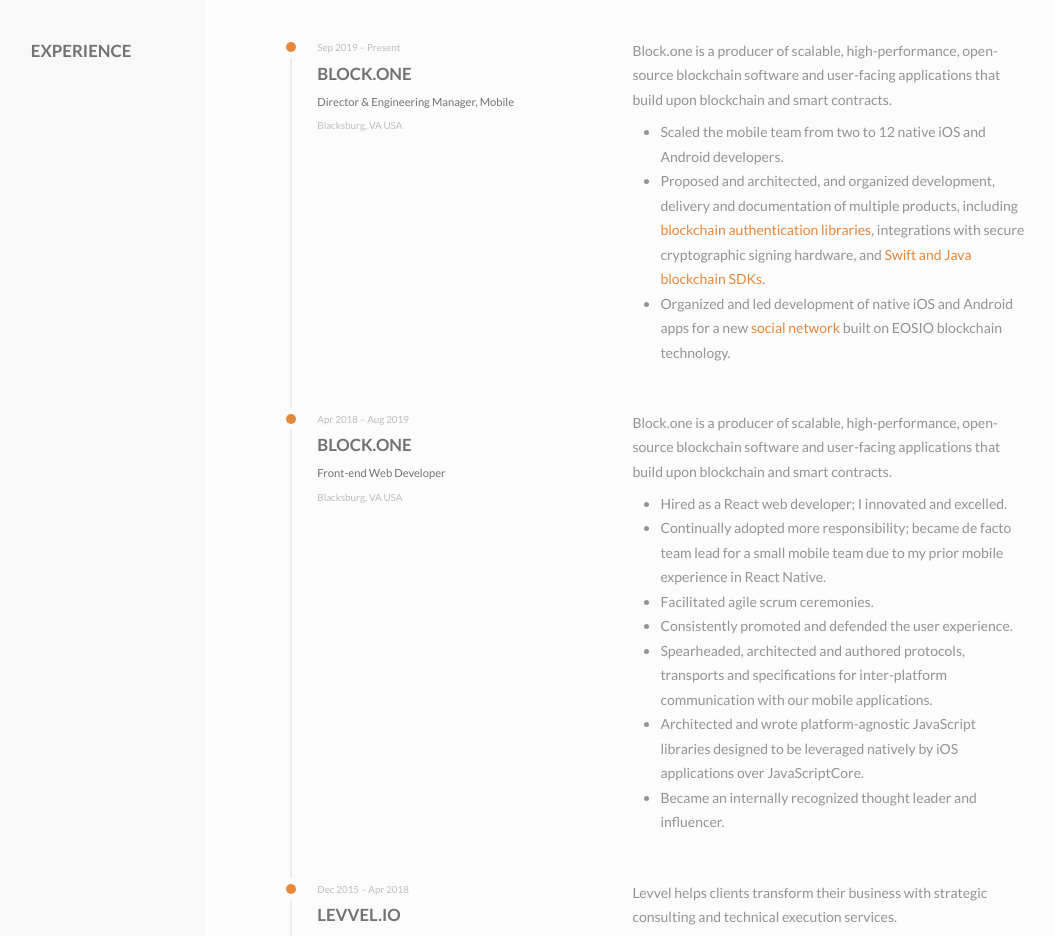
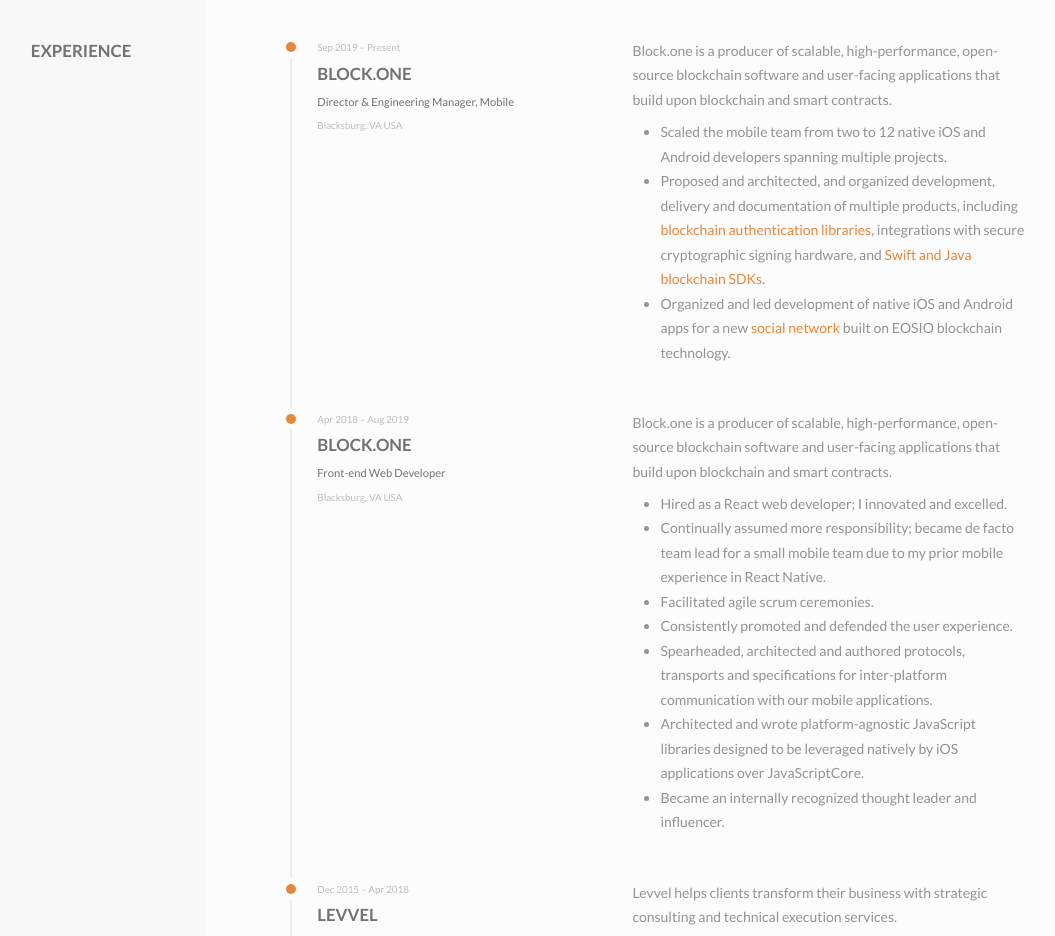
Before and after one commit to brandonfancher/resume-react, a React (Create React App) app: page / in a window 1280 px wide. Shown: the part 1800-2736 px from the top of the page, without its empty margins (180-1235 px from the left). Built offline with nearby package versions, Linux system fonts and the light colour scheme.

Commit message:
Copy tweaks.

```diff
--- a/src/components/Experience.js
+++ b/src/components/Experience.js
@@ -21,7 +21,7 @@
         <ul>
           <li>
             Scaled the mobile team from two to 12 native iOS and Android
-            developers.
+            developers spanning multiple projects.
           </li>
           <li>
             Proposed and architected, and organized development, delivery and
@@ -72,7 +72,7 @@
         <ul>
           <li>Hired as a React web developer; I innovated and excelled.</li>
           <li>
-            Continually adopted more responsibility; became de facto team lead
+            Continually assumed more responsibility; became de facto team lead
             for a small mobile team due to my prior mobile experience in React
             Native.
           </li>
@@ -95,7 +95,7 @@
       </TimelineItem>
       <TimelineItem
         timeframe="Dec 2015 &ndash; Apr 2018"
-        heading="Levvel.io"
+        heading="Levvel"
         link="https://www.levvel.io/"
         title="Consultant &amp; Full-stack Developer"
         location="Charlotte, NC USA"
```
